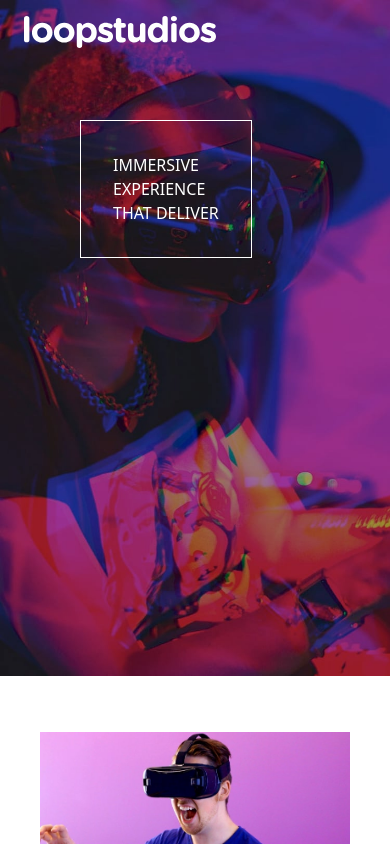
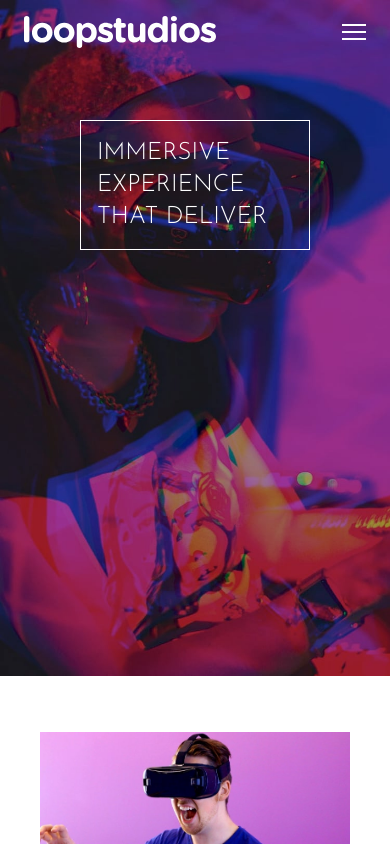
Before and after one commit to Elai5/loopstudio, a React (Vite) app: page / in a window 390 px wide. Shown: the top 844 px of the page. Built offline with nearby package versions, Linux system fonts and the light colour scheme.

Commit message:
breakword on mobile

```diff
--- a/src/components/Home.jsx
+++ b/src/components/Home.jsx
@@ -24,11 +24,12 @@ export const Home = () => {
         />
       </picture>
       <>
-        <div className="absolute inset-0">
+        <div className="absolute inset-0 px-20">
           <Navbar />
-          <div className="flex min-h-screen px-20 py-10">
-            <div className="py-20 flex items-start lg:items-center lg:py-30 text-white lg:p-8 w-full h-1/2">
-              <h1 className="flex flex-col lg:text-5xl border border-white p-8 ">
+          <div className="w-full flex min-h-screen py-30 lg:px-10">
+            <div className="w-full lg:w-3/4 text-left text-white">
+              {/* <h1 className="text-4xl max-w-full p-6 flex flex-col border bg-transparent border-white lg:p-8 lg:text-5xl font-josefin"> */}
+              <h1 className="text-2xl sm:text-3xl lg:text-5xl w-full p-4 sm:p-6 lg:p-8 flex flex-col border border-white font-josefin break-words">
                 <span>IMMERSIVE</span>
                 <span>EXPERIENCE</span>
                 <span>THAT DELIVER</span>
--- a/src/components/Navbar.jsx
+++ b/src/components/Navbar.jsx
@@ -25,6 +25,30 @@ const Navbar = () => {
             <a href="">Support</a>
           </li>
         </ul>
+        <div>
+          <img src={assets.hamburger} alt="" className="lg:hidden" />
+        </div>
+      </div>
+      {/* mobile nav */}
+      <div className="hidden h-screen bg-black text-white">
+        <img src={assets.icon_close} alt="" className="absolute right-0 p-4" />
+        <ul className="md:flex p-5 gap-7 text-white text-xl">
+          <li className="cursor-poiner">
+            <a href="">About</a>
+          </li>
+          <li>
+            <a href="">Careers</a>
+          </li>
+          <li>
+            <a href="">Events</a>
+          </li>
+          <li>
+            <a href="">Products</a>
+          </li>
+          <li>
+            <a href="">Support</a>
+          </li>
+        </ul>
       </div>
     </div>
   );
```
